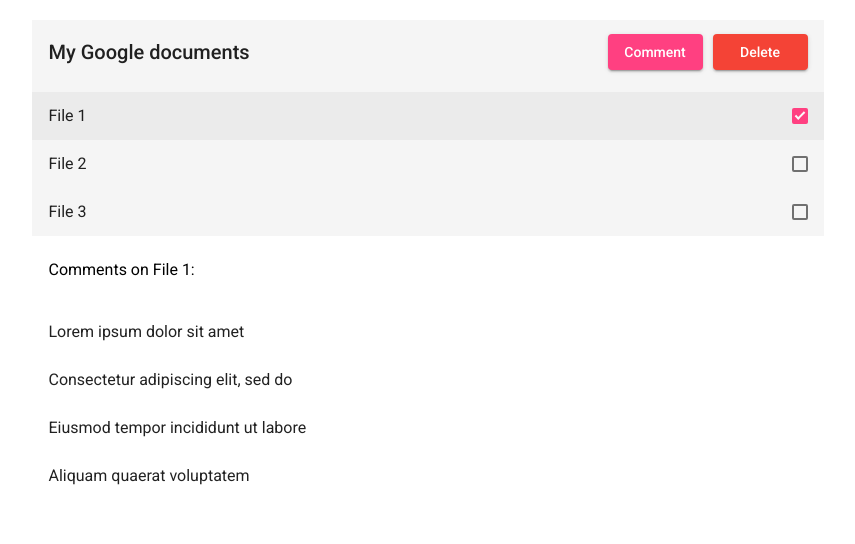
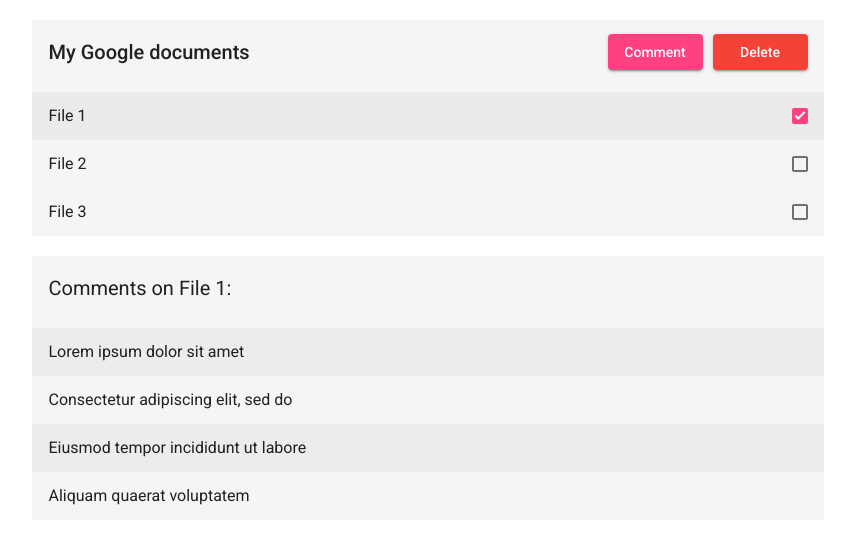
Before and after one commit to EwanBorland834/Google-Drive-App, an Angular app in the folder google-drive/: page / in a window 1280 px wide. Both pictures are taken after a click on the element "File 1". Shown: the top 544 px of the page, without its empty margins (212-1067 px from the left). Built offline with nearby package versions, Linux system fonts and the light colour scheme.

Commit message:
css improvements for comments view

```diff
--- a/google-drive/src/app/home/comment-view/comment-view.component.css
+++ b/google-drive/src/app/home/comment-view/comment-view.component.css
@@ -1,5 +1,17 @@
+mat-toolbar {
+    margin-top: 20px;
+}
+
+span {
+    font-weight: normal;
+}
+
+.stripe {
+    background-color: #ececec;
+}
+
 div.commentViewContainer {
-    margin-top: 20px;
+    background-color: #f5f5f5;
 }
 
 h3 {
--- a/google-drive/src/app/home/comment-view/comment-view.component.html
+++ b/google-drive/src/app/home/comment-view/comment-view.component.html
@@ -1,16 +1,18 @@
-<div class="commentViewContainer">
+<mat-toolbar>
+    <!-- <span>Comments</span> -->
     <div *ngIf="selectedFileName && comments.length > 0">
-        <h3 >Comments on {{ selectedFileName }}: </h3>
+        <span>Comments on {{ selectedFileName }}: </span>
     </div>
     <div *ngIf="selectedFileName && comments.length === 0">
-        <h3> {{ selectedFileName }} has no comments yet</h3>
+        <span> {{ selectedFileName }} has no comments yet</span>
     </div>
     <div *ngIf="!selectedFileName">
-        <h3> Select a file to see its comments </h3>
+        <span> Select a file to see its comments </span>
     </div>
-
+</mat-toolbar>
+<div class="commentViewContainer">
     <mat-list>
-        <mat-list-item *ngFor="let comment of comments">
+        <mat-list-item *ngFor="let comment of comments" [class]="getCommentClass(comment)">
             {{ comment.body }}
         </mat-list-item>
     </mat-list>
--- a/google-drive/src/app/home/comment-view/comment-view.component.ts
+++ b/google-drive/src/app/home/comment-view/comment-view.component.ts
@@ -15,4 +15,11 @@
 
   ngOnInit(): void {
   }
+
+  getCommentClass(comment: CommentData): string {
+    if (this.comments.indexOf(comment) % 2 === 0) {
+      return 'stripe';
+    }
+    return '';
+  }
 }
--- a/google-drive/src/app/home/home.component.ts
+++ b/google-drive/src/app/home/home.component.ts
@@ -72,6 +72,6 @@
   }
 
   private openSnackBar(message: string, action: string) {
-    this.snackBar.open(message, action);
+    this.snackBar.open(message, action, {duration: 1500});
   }
 }
```
